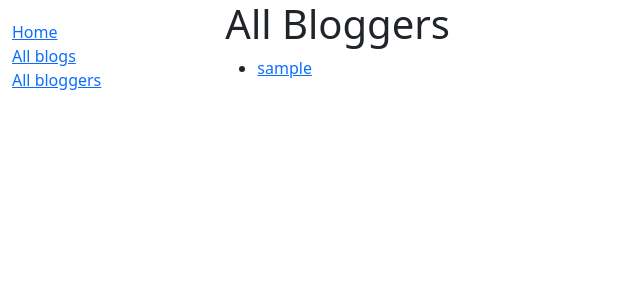
After one commit to TomTomMao/django_blog_app, a Django app: page /blog/bloggers/ in a window 1280 px wide. The commit adds this page. Shown: the top 300 px of the page, without its empty margins (0-640 px from the left). Run offline with Django 4.2, Linux system fonts and the light colour scheme; tables that the repository leaves empty hold one stand-in row (values such as "Sample post").

Commit message:
added blogger list page

```diff
--- a/blogapp/blog/templates/base_generic.html
+++ b/blogapp/blog/templates/base_generic.html
@@ -23,7 +23,7 @@
           <ul class="sidebar-nav">
             <li><a href="{% url 'index' %}">Home</a></li>
             <li><a href="{% url 'blogs' %}">All blogs</a></li>
-            {% comment %} <li><a href="{% url 'authors' %}">All bloggers</a></li> {% endcomment %}
+            <li><a href="{% url 'bloggers' %}">All bloggers</a></li>
 
             <br />
             {% comment %} {% if user.is_authenticated %}
--- /dev/null
+++ b/blogapp/blog/templates/blog/blogauthor_list.html
@@ -0,0 +1,12 @@
+{% extends "base_generic.html" %}
+
+{% block content %}
+    <h1>All Bloggers</h1>
+    <ul>
+        {% for blogauthor in blogauthor_list  %}
+            <li>
+                <a href="{{blogauthor.get_absolute_url}}">{{blogauthor.name}}</a>
+            </li>
+        {% endfor %}
+    </ul>
+{% endblock %}
--- a/blogapp/blog/urls.py
+++ b/blogapp/blog/urls.py
@@ -3,5 +3,6 @@ from . import views
 
 urlpatterns = [
     path('', views.index, name='index' ),
-    path('blogs/', views.BlogListView.as_view(), name='blogs')
+    path('blogs/', views.BlogListView.as_view(), name='blogs'),
+    path('bloggers/', views.BlogAuthorListView.as_view(), name='bloggers'),
 ]
--- a/blogapp/blog/views.py
+++ b/blogapp/blog/views.py
@@ -15,4 +15,6 @@ def index(request):
 
 class BlogListView(ListView):
     model = Blog
-    # template_name = "blog_list.html"
+
+class BlogAuthorListView(ListView):
+    model = BlogAuthor
```
